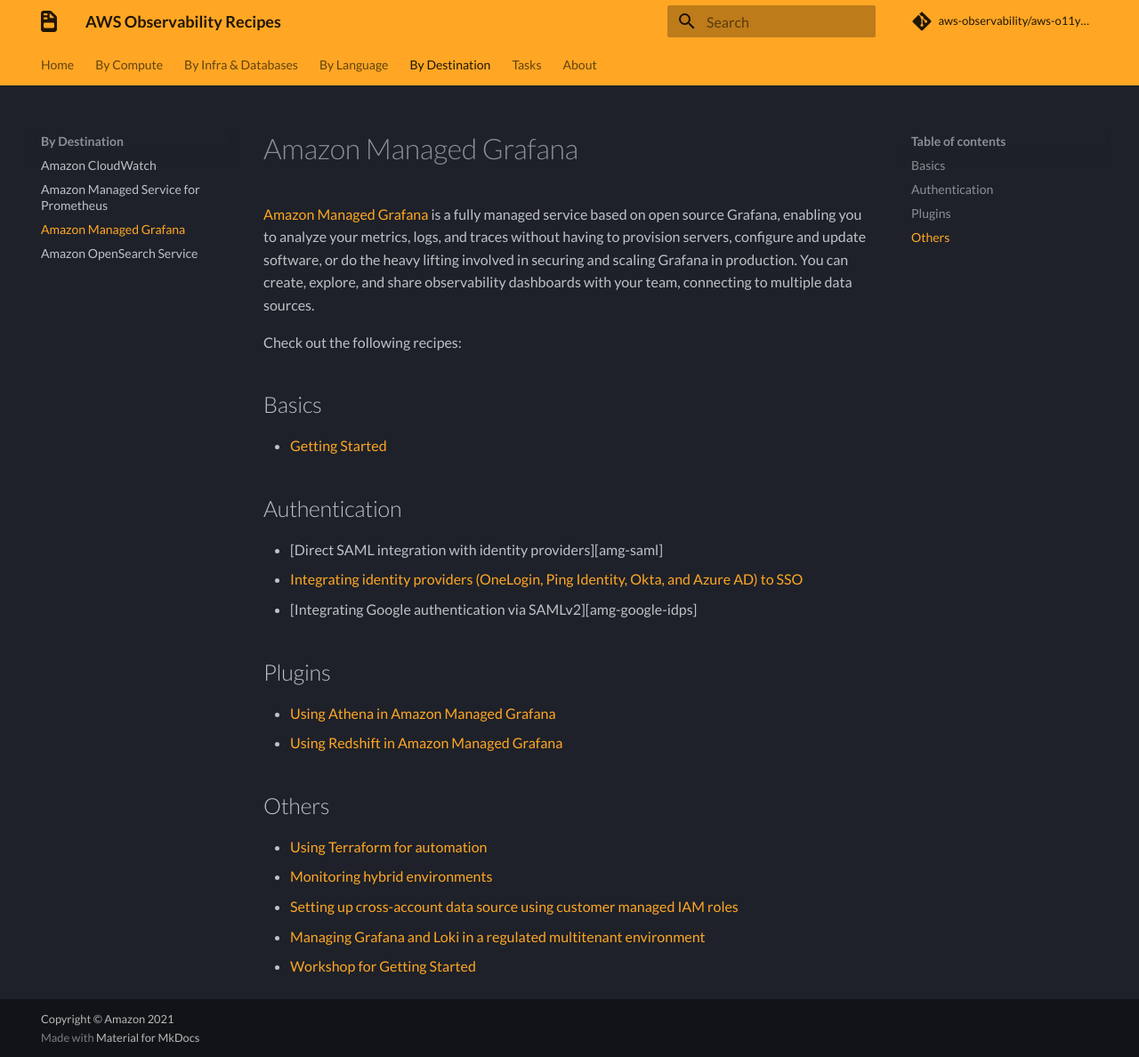
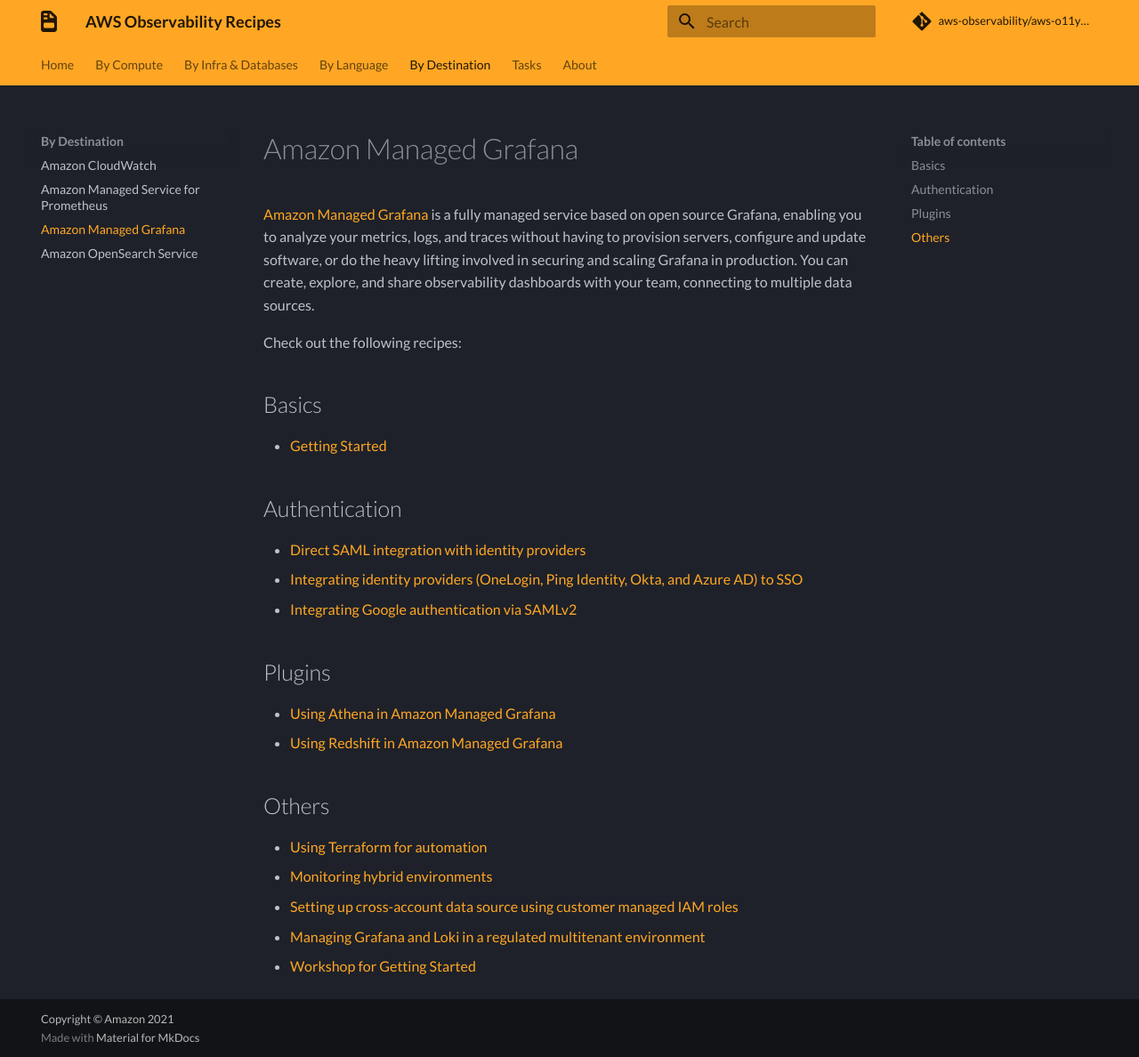
Before and after one commit to aws-observability/aws-o11y-recipes, an MkDocs documentation site: the page built from docs/amg.md, in a window 1280 px wide and 1188 px high. Shown: the whole window at 89% size. Built offline with MkDocs 1.6.1 and Material for MkDocs 9.7.7, drawn with Linux system fonts in a browser that asks for light colours; some web fonts are replaced; comment, search, counter and statistics services are not loaded; some of the changed lines change nothing that is shown.

Commit message:
fixes AMG overview page

```diff
--- a/docs/amg.md
+++ b/docs/amg.md
@@ -34,8 +34,9 @@
 
 [amg-main]: https://aws.amazon.com/grafana/
 [amg-gettingstarted]: https://aws.amazon.com/blogs/mt/amazon-managed-grafana-getting-started/
-
+[amg-saml]: https://aws.amazon.com/blogs/mt/amazon-managed-grafana-supports-direct-saml-integration-with-identity-providers/
 [amg-idps]: https://aws.amazon.com/blogs/opensource/integrating-identity-providers-such-as-onelogin-ping-identity-okta-and-azure-ad-to-sso-into-aws-managed-service-for-grafana/
+[amg-google-idps]: recipes/amg-google-auth-saml.md
 [amg-hybridenvs]: https://aws.amazon.com/blogs/mt/monitoring-hybrid-environments-using-amazon-managed-service-for-grafana/
 [amg-xacc-ds]: https://aws.amazon.com/blogs/opensource/setting-up-amazon-managed-grafana-cross-account-data-source-using-customer-managed-iam-roles/
 [grafana-loki-regenv]: https://aws.amazon.com/blogs/opensource/how-to-manage-grafana-and-loki-in-a-regulated-multitenant-environment/
```
